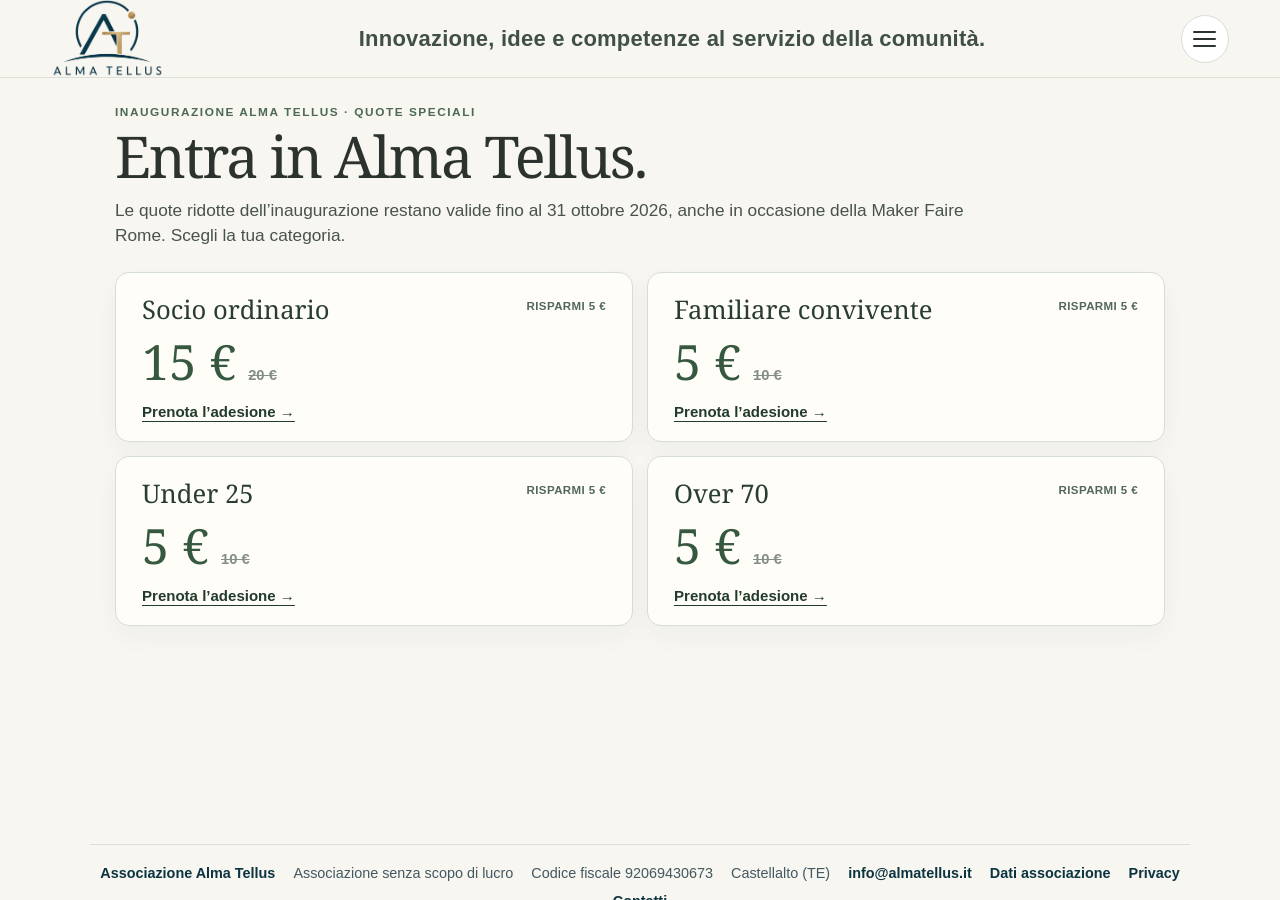
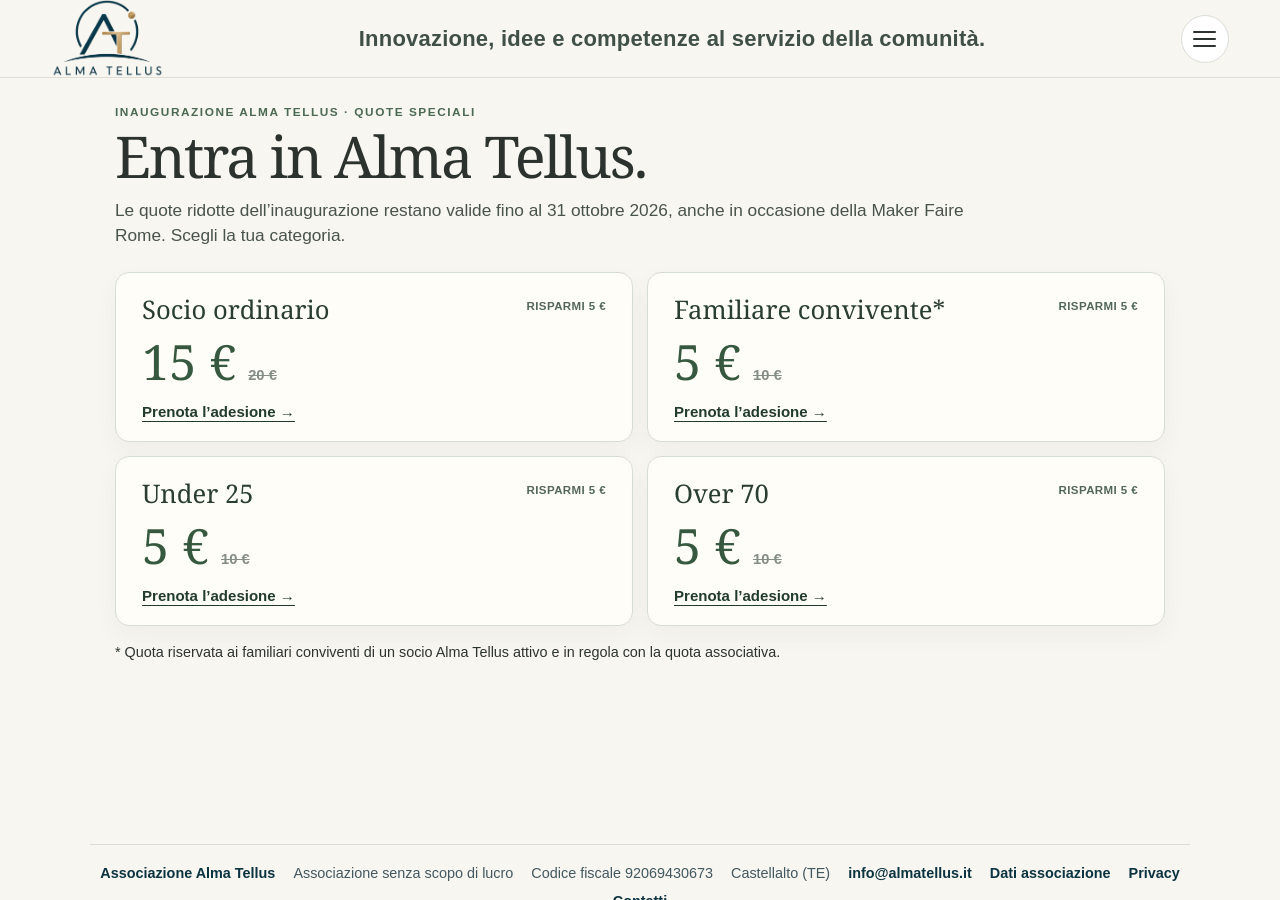
Before and after one commit to almatellus/almatellus.github.io, a Jekyll site: the page built from inaugurazione.html, in a window 1280 px wide and 900 px high. Built offline with Jekyll 4.4.1, drawn with Linux system fonts in a browser that asks for light colours.

Commit message:
Chiarisce requisito familiare convivente nelle pagine pubbliche

```diff
--- a/inaugurazione.html
+++ b/inaugurazione.html
@@ -163,7 +163,7 @@
     </a>
 
     <a class="inaug-v5-card" href="{{ '/soci.html' | relative_url }}?tipo=familiare_inaugurazione">
-      <span class="inaug-v5-name">Familiare convivente</span>
+      <span class="inaug-v5-name">Familiare convivente*</span>
       <span class="inaug-v5-save">Risparmi 5 €</span>
       <span class="inaug-v5-price-row"><span class="inaug-v5-price">5 €</span><span class="inaug-v5-old">10 €</span></span>
       <span class="inaug-v5-cta">Prenota l’adesione →</span>
@@ -183,4 +183,5 @@
       <span class="inaug-v5-cta">Prenota l’adesione →</span>
     </a>
   </div>
+  <p style="margin-top:16px;font-size:.9rem;line-height:1.5;">* Quota riservata ai familiari conviventi di un socio Alma Tellus attivo e in regola con la quota associativa.</p>
 </section>
```
